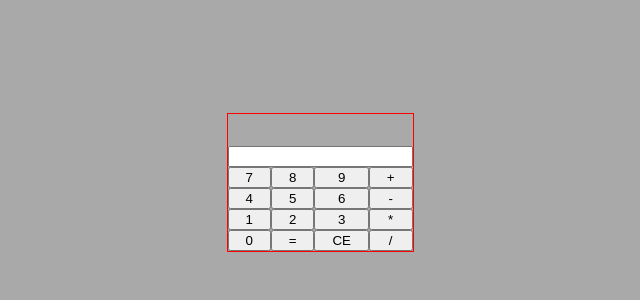
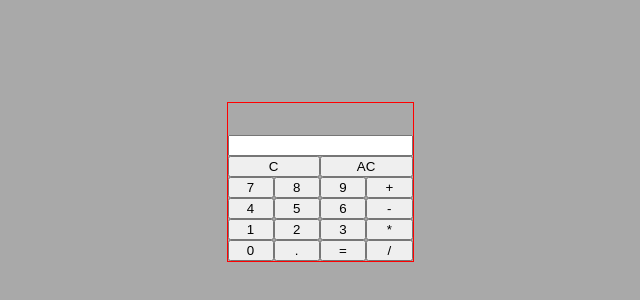
Before and after one commit to TautZuk/calculator, a plain HTML site: page index.html in a window 1280 px wide. Shown: the part 226-526 px from the top of the page, without its empty margins (328-968 px from the left). Drawn offline with Linux system fonts and the light colour scheme.

Commit message:
add float point and backspace buttons

```diff
--- a/index.html
+++ b/index.html
@@ -26,7 +26,9 @@
     <button id="multiplication" class="operation">*</button>
     <button id="division" class="operation">/</button>
     <button id="equation">=</button>
-    <button id="clear">CE</button>
+    <button id="floatPoint">.</button>
+    <button id="backspace">C</button>
+    <button id="clear">AC</button>
 
   </div>
 </body>
--- a/main.css
+++ b/main.css
@@ -59,6 +59,12 @@ body {
 #equation {
   grid-area: equation;
 }
+#floatPoint {
+  grid-area: float;
+}
+#backspace {
+  grid-area: backspace;
+}
 #clear {
   grid-area: clear;
 }
@@ -68,8 +74,9 @@ body {
   grid-template-areas:
     'results results results results'
     'textbox textbox textbox textbox'
+    'backspace backspace clear clear'
     'number7 number8 number9 addition'
     'number4 number5 number6 subtraction'
     'number1 number2 number3 multiplication'
-    'number0 equation clear division';
+    'number0 float equation division';
 }
```
